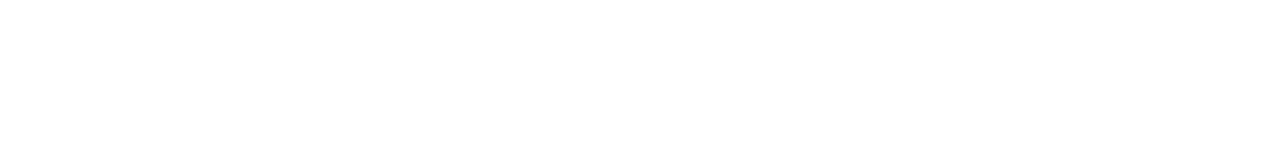
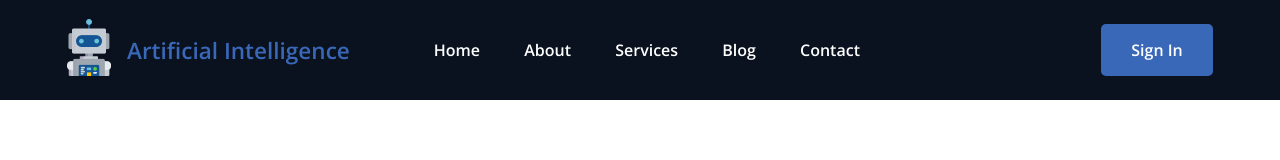
Before and after one commit to Alex-Melkov/artificial-intelligence, a website built with webpack: page src/index.html in a window 1280 px wide. Built offline with nearby package versions, Linux system fonts and the light colour scheme; a web font is replaced by a local one.

Commit message:
add header

```diff
--- a/src/index.html
+++ b/src/index.html
@@ -17,5 +17,34 @@
     <link href="https://fonts.cdnfonts.com/css/circular-std" rel="stylesheet" />
     <title>Artificial Intelligence</title>
   </head>
-  <body></body>
+  <body>
+    <div class="wrapper">
+      <header class="header">
+        <div class="header__container">
+          <div class="header__container__left-block">
+            <div class="header__container__left-block__logo-and-title">
+              <div class="header__container__left-block__logo-and-title__logo">
+                <img src="images/header-logo.png" alt="Logo" />
+              </div>
+              <div class="header__container__left-block__logo-and-title__header-title">
+                <h4>Artificial Intelligence</h4>
+              </div>
+            </div>
+            <div class="header__container__left-block__nav-bar">
+              <nav>
+                <a class="header__container__left-block__nav-bar__item" href="#">Home</a>
+                <a class="header__container__left-block__nav-bar__item" href="#">About</a>
+                <a class="header__container__left-block__nav-bar__item" href="#">Services</a>
+                <a class="header__container__left-block__nav-bar__item" href="#">Blog</a>
+                <a class="header__container__left-block__nav-bar__item" href="#">Contact</a>
+              </nav>
+            </div>
+          </div>
+          <div class="header__container__right-block">
+            <button class="btn btn_authorizations">Sign In</button>
+          </div>
+        </div>
+      </header>
+    </div>
+  </body>
 </html>
--- a/src/scss/style.scss
+++ b/src/scss/style.scss
@@ -15,8 +15,10 @@
   body {
     -moz-osx-font-smoothing: grayscale;
     -webkit-font-smoothing: antialiased;
-    color: black;
+    color: #000000;
     background: #FFFFFF;
+    width: 100%;
+    height: 100%;
   }
 
   a {
@@ -26,3 +28,88 @@
   button {
     border-width: 0;
   }
+.wrapper {
+  .header {
+    width: 100%;
+    height: 100px;
+    background: #0a121f;
+
+    .header__container {
+      max-width: 1146px;
+      height: 100%;
+      margin: 0 auto;
+      display: flex;
+      justify-content: space-between;
+      align-items: center;
+
+      .header__container__left-block {
+        display: flex;
+        justify-content: space-between;
+
+        .header__container__left-block__logo-and-title {
+          display: flex;
+          align-items: center;
+          margin-right: 84px;
+
+          .header__container__left-block__logo-and-title__logo {
+            margin-right: 15px;
+          }
+          .header__container__left-block__logo-and-title__header-title {
+
+            h4 {
+              font-weight: 600;
+              font-size: 22.5455px;
+              line-height: 31px;
+              color: #3A68B8;
+            }
+          }
+          }
+        .header__container__left-block__nav-bar {
+          display: flex;
+          align-items: center;
+
+          .header__container__left-block__nav-bar__item {
+            font-weight: 600;
+            font-size: 16px;
+            line-height: 22px;
+            color: #FFFFFF;
+            cursor: pointer;
+            margin-right: 40px;
+
+            &:hover {
+              color: #c2c2c2;
+            }
+
+            &:last-of-type {
+              margin-right: 0;
+            }
+          }
+        }
+      }
+      .header__container__right-block {
+      }
+    }
+  }
+}
+
+.btn {
+  display: flex;
+  justify-content: center;
+  align-items: center;
+  font-weight: 600;
+  background: #3A68B8;
+  border-radius: 5px;
+  color: #FFFFFF;
+  cursor: pointer;
+}
+
+.btn_authorizations {
+  width: 112px;
+  height: 52px;
+  font-size: 16px;
+  line-height: 22px;
+
+  &:hover {
+    background: #3a68b89d;
+  }
+}
```
Also changed, not shown: src/images/header-logo.png (added).
